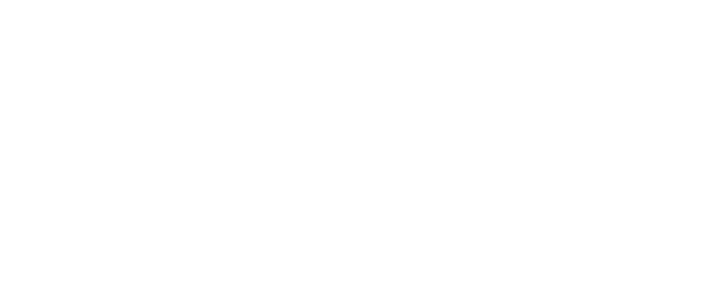
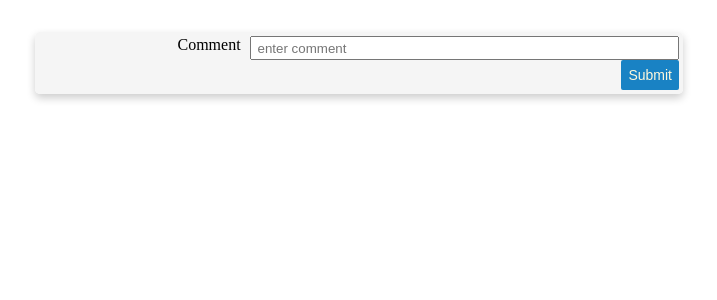
Before and after one commit to bdanielle092/HomeMade, a React (Create React App) app: page /comments/new in a window 1280 px wide. Shown: the top 300 px of the page, without its empty margins (281-998 px from the left). Built offline with nearby package versions, Linux system fonts and the light colour scheme.

Commit message:
got add comment to work

```diff
--- a/src/components/ApplicationViews.js
+++ b/src/components/ApplicationViews.js
@@ -4,6 +4,7 @@
 import RecipeEditForm from "./recipe/RecipeEditForm";
 import RecipeDetails from "./recipe/RecipeDetails";
 import RecipeForm from "./recipe/RecipeForm";
+import CommentForm from "./comments/CommentForm";
 import Home from "./home/Home";
 
 
@@ -22,7 +23,7 @@
                 return<DashBoard />
             }}
             />
-
+           {/* recipe cards */}
            <Route exact path="/recipes/:recipeId(\d+)/edit" render={(props) => {
                return <RecipeEditForm {...props} />
            }}/>
@@ -34,6 +35,12 @@
                 return <RecipeForm {...props} />
            }} />
 
+           {/* comments */}
+
+           <Route exact path="/comments/new" render={(props) => {
+               return <CommentForm {...props} />
+           }} />
+
 
          </React.Fragment>
     )
--- a/src/components/Dashboard.js
+++ b/src/components/Dashboard.js
@@ -2,6 +2,7 @@
 import React from "react";
 import RecipeList from "./recipe/RecipeList"
 import Banner from "./banner/Banner";
+import CommentList from "./comments/CommentList";
 
 
 const Dashboard = (props) => {
@@ -19,6 +20,9 @@
                     <div>
                         <RecipeList {...props}/>
                     </div>
+                    <div>
+                        <CommentList {...props}/>
+                    </div>
 
                     </>
                 }}/>
--- a/src/components/comments/CommentCard.js
+++ b/src/components/comments/CommentCard.js
@@ -1,11 +1,13 @@
-// import React from "react";
+import React from "react";
 
-// const CommentCard = () => {
-//     return(
-//         <div className="card">
-//             <div className="card-content">
+const CommentCard = props => {
+    return(
+        <div className="card">
+            <div className="card-content">
+                <span className="card-comment">{props.comment.comment}</span>
+            </div>
+        </div>
+    )
+}
 
-//             </div>
-//         </div>
-//     )
-// }
+export default CommentCard
--- a/src/components/comments/CommentForm.js
+++ b/src/components/comments/CommentForm.js
@@ -0,0 +1,53 @@
+import React, {useState} from "react";
+import CommentManager from "../../modules/CommentManager";
+
+
+const CommentForm = props => {
+    const [comment, setComment] = useState({comment: ""});
+    const [isLoading, setIsLoading] = useState(false);
+
+    const handleFieldChange = evt => {
+        const stateToChange = {...comment}
+        stateToChange[evt.target.id] = evt.target.value;
+        setComment(stateToChange);
+    };
+
+    const constructNewComment = evt => {
+        evt.preventDefault();
+        if(comment.comment === ""){
+            window.alert("Please add a comment")
+        }else {
+            setIsLoading(true);
+            CommentManager.post(comment)
+            .then(() => props.history.push ("/"))
+        }
+    };
+
+    return (
+        <>
+        <form>
+            <fieldset>
+                <div className="formgrid">
+                    <input
+                    type="text"
+                    required
+                    onChange={handleFieldChange}
+                    id="comment"
+                    placeholder="enter comment"
+                    />
+                    <label htmlFor="comment">Comment</label>
+                    </div>
+                    <div className="alignRight">
+                        <button
+                        type="button"
+                        disabled={isLoading}
+                        onClick={constructNewComment}
+                        >Submit</button>
+                    </div>
+            </fieldset>
+        </form>
+        </>
+    )
+}
+
+export default CommentForm
--- a/src/components/comments/CommentList.js
+++ b/src/components/comments/CommentList.js
@@ -0,0 +1,36 @@
+import React, {useState, useEffect} from "react";
+import CommentCard from "./CommentCard";
+import CommentManager from "../../modules/CommentManager";
+
+const CommentList = (props) => {
+    const [comments, setComments] = useState([])
+
+
+    const getComments = () => {
+
+        return CommentManager.getAll().then(commentsFromAPI => {
+            setComments(commentsFromAPI)
+        });
+    };
+
+    useEffect(() => {
+        getComments();
+    }, []);
+
+    return (
+        <>
+         <section className="section-content">
+            <button type="button"
+            className="btn"
+            onClick={() => {props.history.push("/comments/new")}}>
+            Add Comment
+            </button>
+        </section>
+        <div className="container-card">
+            {comments.map(comment => <CommentCard key={comment.id} comment={comment} />)}
+        </div>
+         </>
+    );
+};
+
+export default CommentList
--- a/src/components/home/Home.js
+++ b/src/components/home/Home.js
@@ -1,4 +1,5 @@
 import React from "react";
+
 import Login from "../login/Login";
 import Register from "../login/Register";
 
--- a/src/modules/CommentManager.js
+++ b/src/modules/CommentManager.js
@@ -0,0 +1,20 @@
+const remoteURL = "http://localhost:5002"
+
+export default {
+    get(id){
+        return fetch(`${remoteURL}/comments/${id}`).then(result => result.json())
+    },
+    getAll(){
+        return fetch(`${remoteURL}/comments`).then(result => result.json())
+    },
+    post(newComment) {
+        return fetch(`${remoteURL}/comments`, {
+            method: "POST",
+            headers: {
+                "Content-Type": "application/json"
+            },
+            body: JSON.stringify(newComment)
+        }).then(data => data.json())
+    }
+
+}
```
Also changed, not shown: api/database.json (+21 -0 lines).
